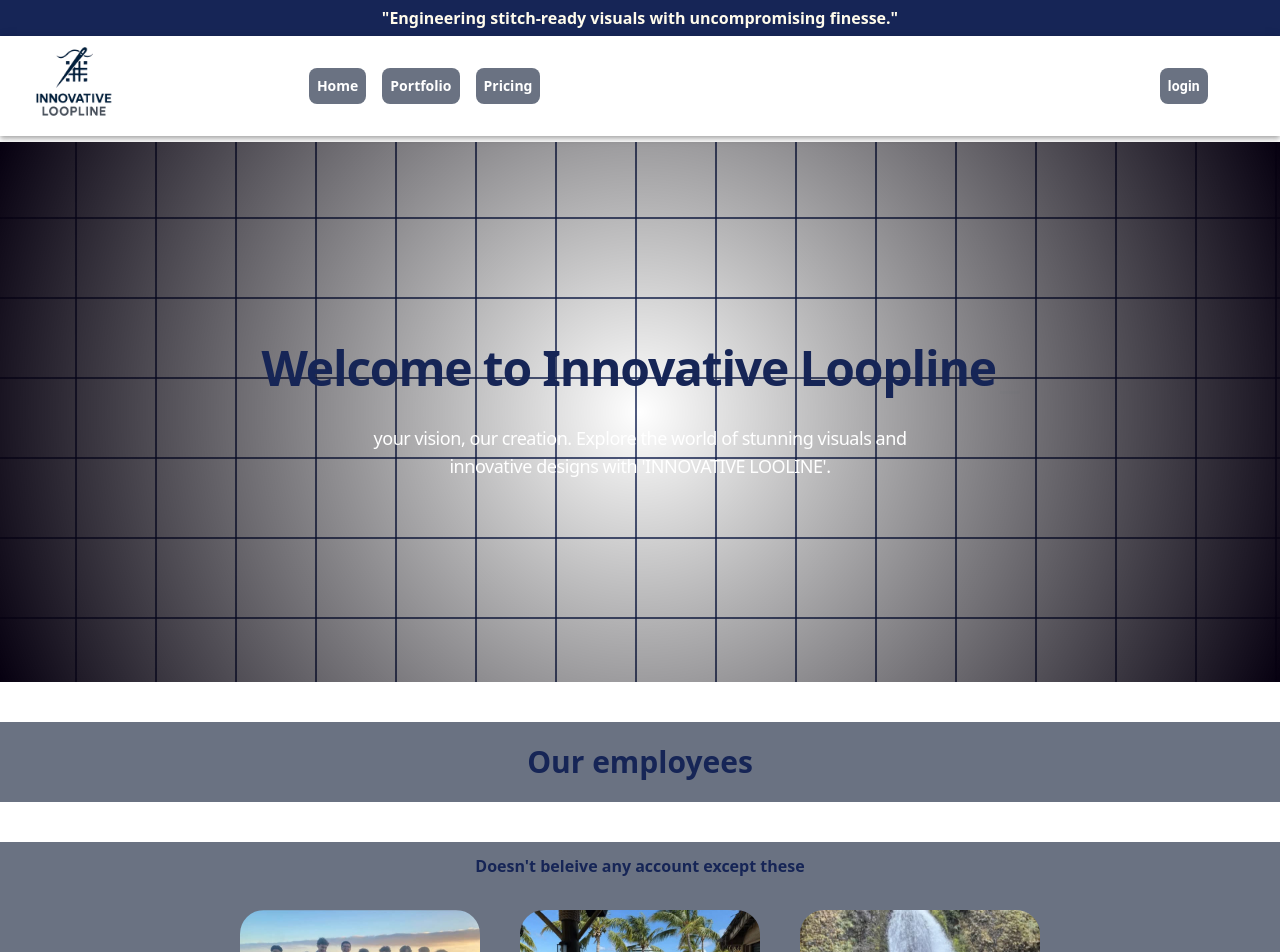
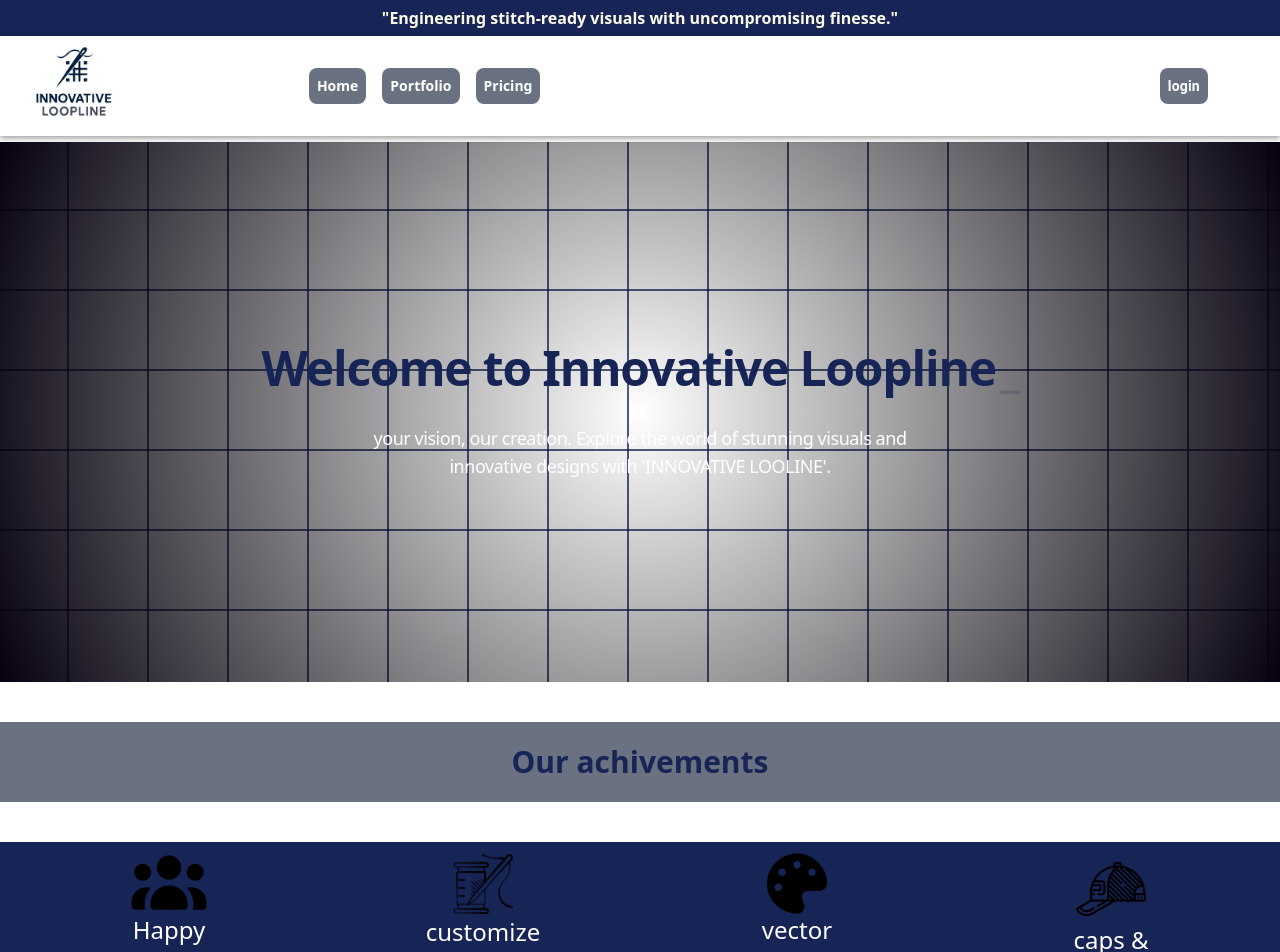
Before and after one commit to themuneebansari606-create/frontened, a React (Vite) app: page / in a window 1280 px wide. Shown: the top 952 px of the page. Built offline with nearby package versions, Linux system fonts and the light colour scheme.

Commit message:
Update Home.jsx

```diff
--- a/src/Home.jsx
+++ b/src/Home.jsx
@@ -9,7 +9,7 @@
 import Achivement from './Components/Achivement.jsx';
 import Service from './Components/Service.jsx';
 import Choose from './Components/Choose.jsx';
-import Card from './Components/Card.jsx';
+// import Card from './Components/Card.jsx';
 import tiger from './assets/tigers.jpeg';
 import cartoon from './assets/cartoon.jpeg';
 import dogs from './assets/dogs.jpeg';
@@ -18,8 +18,8 @@
   return (
     <>
       <Backgroundcom/>
-       <Achivement  name="Our employees" />
-        <Card />
+       {/* <Achivement  name="Our employees" /> */}
+       {/* <Card /> */}
        <Achivement  name="Our achivements" />
         <User />
 
```
